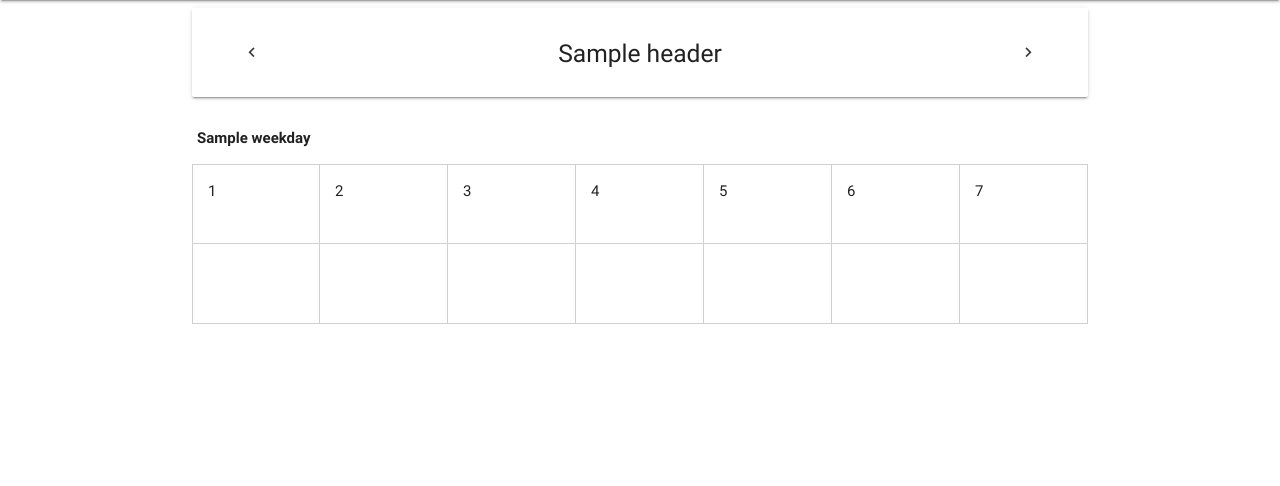
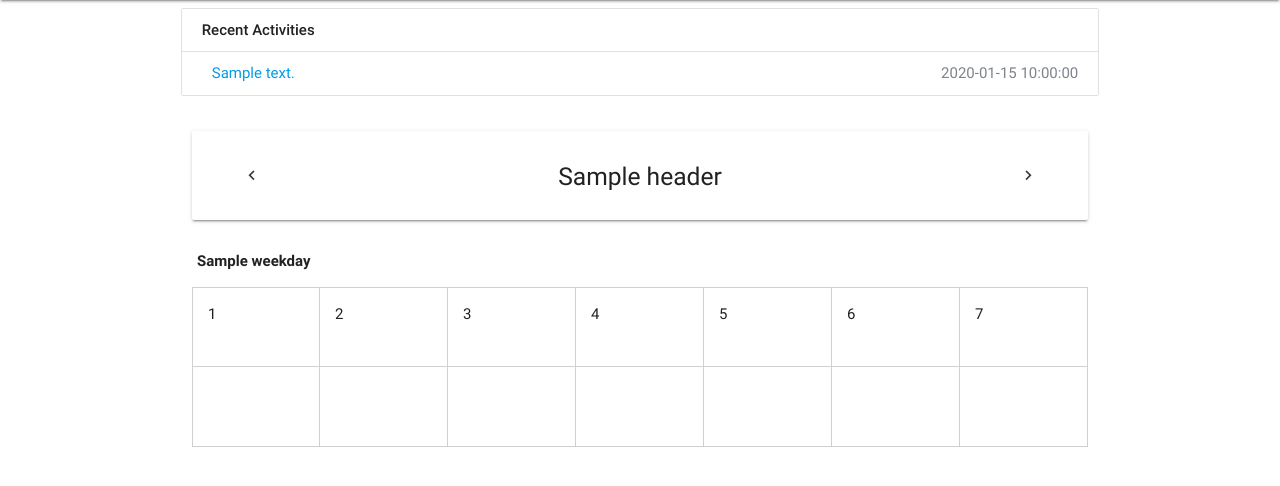
Before and after one commit to KapiX/vsm, a CakePHP app: the page made by app/View/Index/index.ctp in a window 1280 px wide. Shown: the part 64-550 px from the top of the page. Run offline with PHP 8.4 and a stand-in for CakePHP, Linux system fonts and the light colour scheme; the template is opened without the code that fills it: most values are stand-ins (such as "Sample title", 1, 10 or a date in 2020); data that the repository does not hold is empty; some libraries are stand-ins or nearby versions.

Commit message:
Dodane wyświetlanie nieprzeczytanych powiadomień na dashboardzie

```diff
--- a/app/Controller/IndexController.php
+++ b/app/Controller/IndexController.php
@@ -19,6 +19,8 @@ class IndexController extends AppController {
         $lastDayOfMonth = CakeTime::format("last day of $date", '%d');
         $monthHeader = CakeTime::format($date, '%B %Y');
 
+        $this->loadModel('Notification');
+        $this->set('newNotifications', $this->Notification->find('all', array('order' => array('Notification.created_time' => 'desc'), 'conditions' => array('Notification.user_id' => $this->Auth->user('id'), 'Notification.read' => 0))));
         $this->set('weekdays', $localizedWeekdays);
         $this->set('firstWeekDay', $firstWeekDayOfMonth);
         $this->set('lastDay', $lastDayOfMonth);
--- a/app/View/Index/index.ctp
+++ b/app/View/Index/index.ctp
@@ -7,6 +7,22 @@ $urlNext = $this->Html->url('/' . implode('/', array(
     'calendar', $this->Time->format("$current + 1 month", '%Y/%m')
 )));
 ?>
+<?php if(count($newNotifications) > 0): ?>
+<div class="row">
+    <ul class="collection with-header">
+        <li class="collection-header"><strong>Recent Activities</strong></li>
+        <div class="dashboard-notifications">
+            <?php foreach($newNotifications as $notification): ?>
+                <?php $link = $this->Html->url(array('controller' => 'notifications', 'action' => 'read', 'id' => $notification['Notification']['id'])); ?>
+                <li class="collection-item">
+                    <a href="<?php echo $link ?>"><?php echo $notification['Notification']['text'] ?></a>
+                    <span class="time-text right"><?php echo $notification['Notification']['created_time'] ?></span>
+                </li>
+            <?php endforeach ?>
+        </div>
+    </ul>
+</div>
+<?php endif ?>
 <div class="card-panel valign-wrapper">
     <a href="<?php echo $urlPrev ?>" class="btn-flat"><i class="material-icons valign">chevron_left</i></a>
     <h5 class="header valign center-align" id="month-year"><?php echo $header ?></h5>
--- a/app/webroot/css/style.css
+++ b/app/webroot/css/style.css
@@ -186,3 +186,8 @@ div > a.sprint-link {
     color: black;
     font-style: italic;
 }
+
+.dashboard-notifications {
+    overflow-y: auto;
+    max-height: 150px;
+}
```
